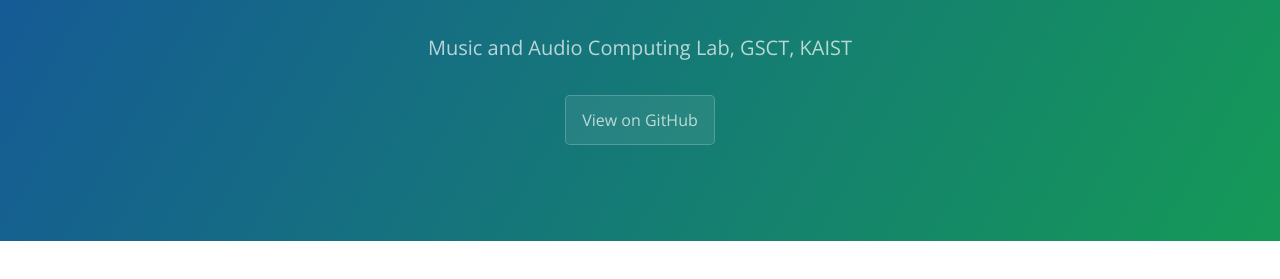
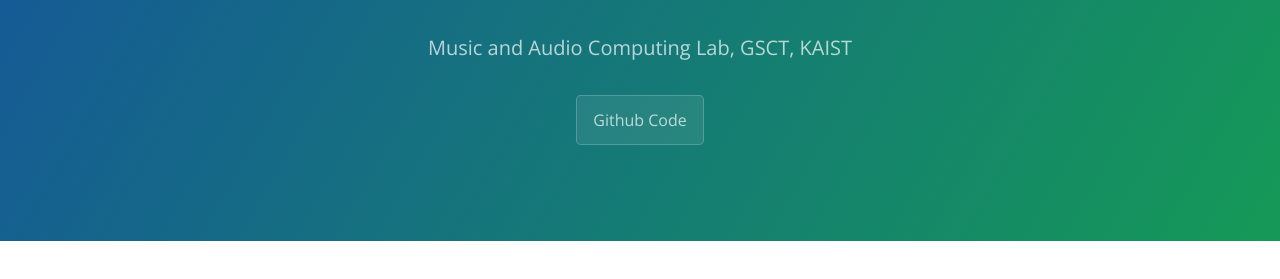
Before and after one commit to SoonbeomChoi/saebyulgan-blog, a Jekyll site: the page built from index.md, in a window 1280 px wide and 900 px high. Shown: the part 142-421 px from the top of the window. Built offline with Jekyll 4.4.1, drawn with Linux system fonts in a browser that asks for light colours; our own code applies the rules of GitHub Pages for plain Markdown files.

Commit message:
modified:   _layouts/default.html

```diff
--- a/_layouts/default.html
+++ b/_layouts/default.html
@@ -26,7 +26,7 @@
       <h1 class="project-name">{{ page.title | default: site.title | default: site.github.repository_name }}</h1>
       <h2 class="project-tagline">{{ page.description | default: site.description | default: site.github.project_tagline }}</h2>
       {% if site.github.is_project_page %}
-        <a href="{{ site.github.repository_url }}" class="btn">View on GitHub</a>
+        <a href="{{ site.github.repository_url }}" class="btn">Github Code</a>
       {% endif %}
       {% if site.show_downloads %}
         <a href="{{ site.github.zip_url }}" class="btn">Download .zip</a>
```
